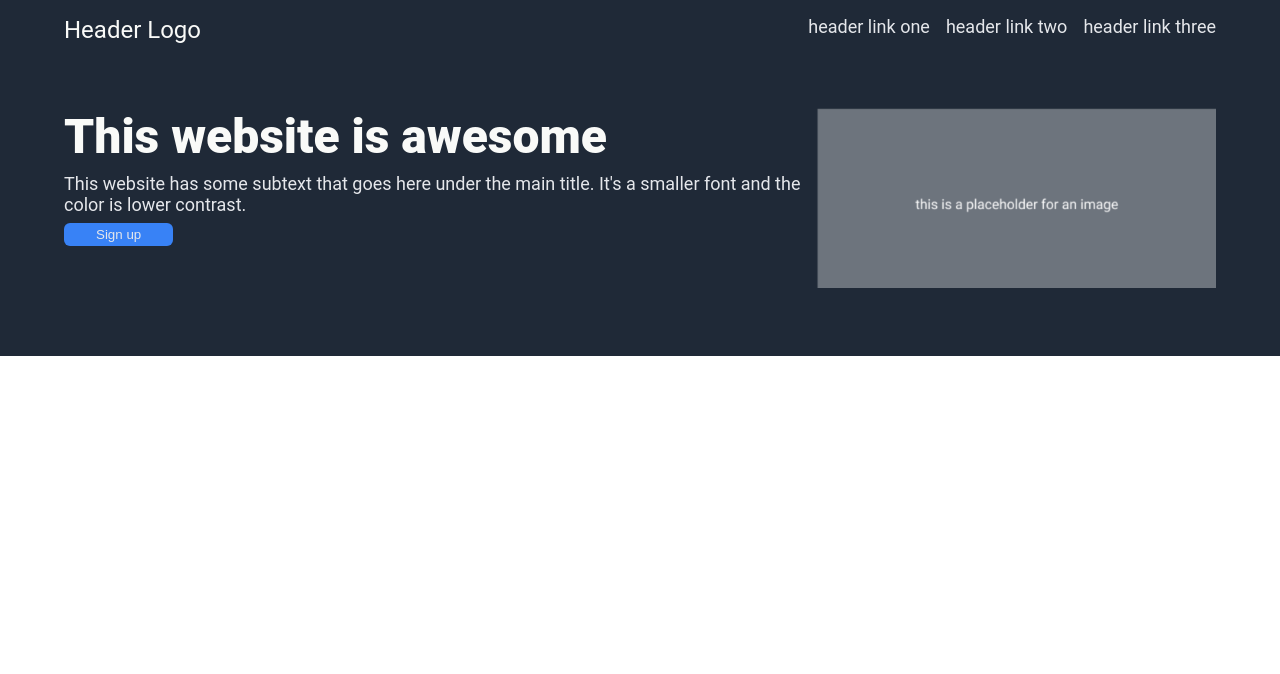
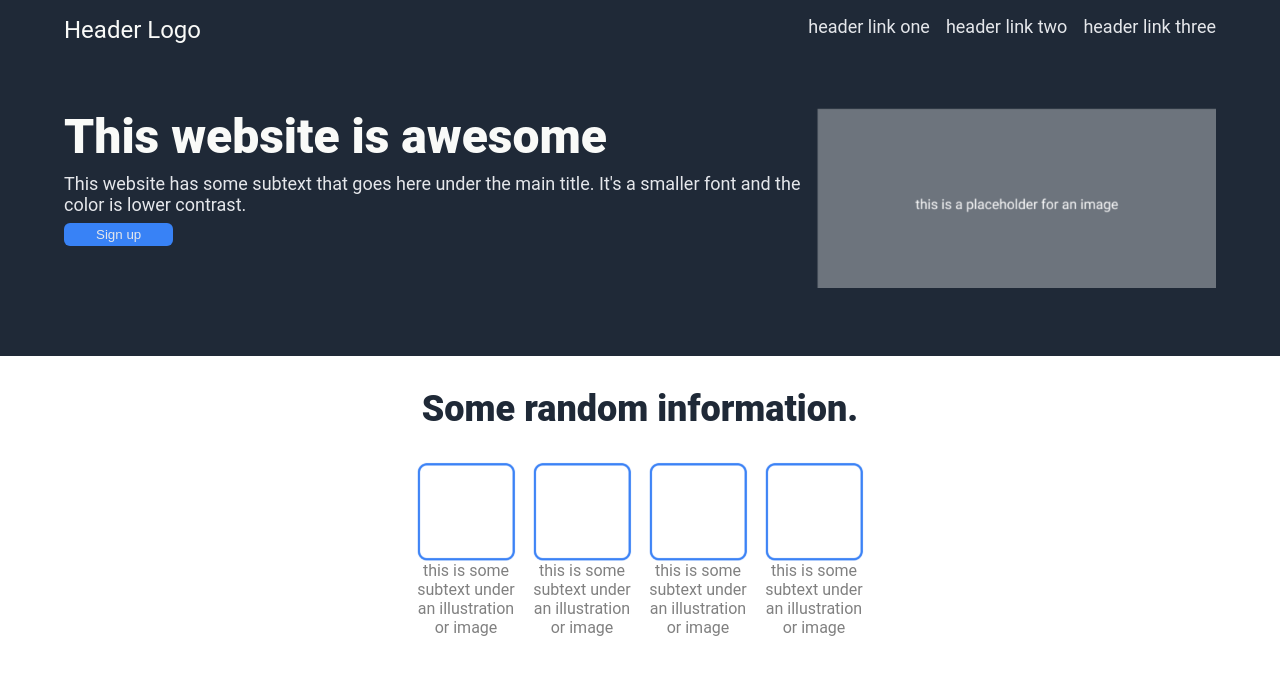
Before and after one commit to Nixieee/OdinProjectLanding, a plain HTML site: page index.html in a window 1280 px wide. Drawn offline with Linux system fonts and the light colour scheme.

Commit message:
Added the part below header

```diff
--- a/index.html
+++ b/index.html
@@ -24,7 +24,8 @@
         <div class="headertitle">
             <div class="left">
                 <h1>This website is awesome</h1>
-        <h8>This website has some subtext that goes here under the main title. It's a smaller font and the color is lower contrast.</h8>
+                <h8>This website has some subtext that goes here under the main title. It's a smaller font and the color
+                    is lower contrast.</h8>
 
                 <input type="button" value="Sign up">
             </div>
@@ -33,6 +34,34 @@
             </div>
         </div>
     </div>
+    <div class="abovecenter">
+        <div class="info">Some random information.</div>
+        <div class="images">
+            <div class="image1">
+                <img src="./images/square.png">
+                <div class="text">
+                    this is some subtext under an illustration or image
+                </div>
+            </div>
+            <div class="image2">
+                <img src="./images/square.png">
+                <div class="text">
+                    this is some subtext under an illustration or image
+                </div>
+            </div>
+            <div class="image3">
+                <img src="./images/square.png">
+                <div class="text">
+                    this is some subtext under an illustration or image
+                </div>
+            </div>
+            <div class="image4">
+                <img src="./images/square.png">
+                <div class="text">
+                    this is some subtext under an illustration or image
+                </div>
+            </div>
+        </div>
 </body>
 
 </html>
--- a/style.css
+++ b/style.css
@@ -3,10 +3,9 @@ body{
     display: flex;
     flex-direction: column;
     margin:0px;
+
 }
-img{
-    width: 400px;
-}
+
 .topcontainer{
     background-color: #1F2937;
     padding-top:16px;
@@ -50,6 +49,10 @@ h1{
     gap:8px;
 }
 
+.right>img{
+   width:400px;
+}
+
 input{
     background-color: #3882F6;
     border-radius: 6px;
@@ -68,3 +71,29 @@ ul{
     padding:0;
     gap:16px;
 }
+
+.abovecenter{
+    text-align: center;
+}
+
+.info{
+    margin-top:32px;
+    font-size: 36px;
+    font-weight: 800;
+    margin-bottom: 32px;
+    color:#1F2937
+}
+.images{
+    display:flex;
+    justify-content: center;
+    gap:16px;
+}
+.image1,.image2,.image3,.image4{
+    display:flex;
+    flex-direction: column;
+    width:100px;
+}
+
+.text{
+    color:gray;
+}
```
Also changed, not shown: images/square.png (added). Lines whose indentation alone changed are shown as unchanged.
